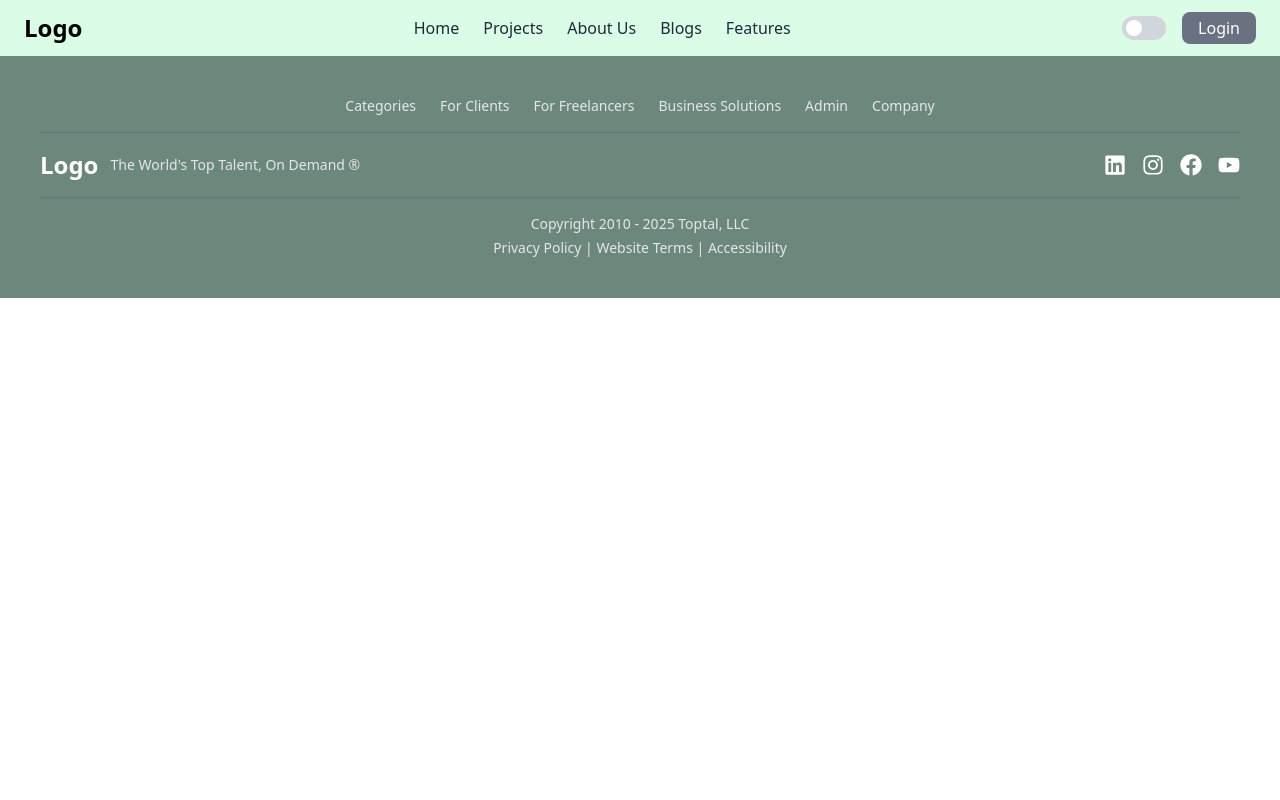
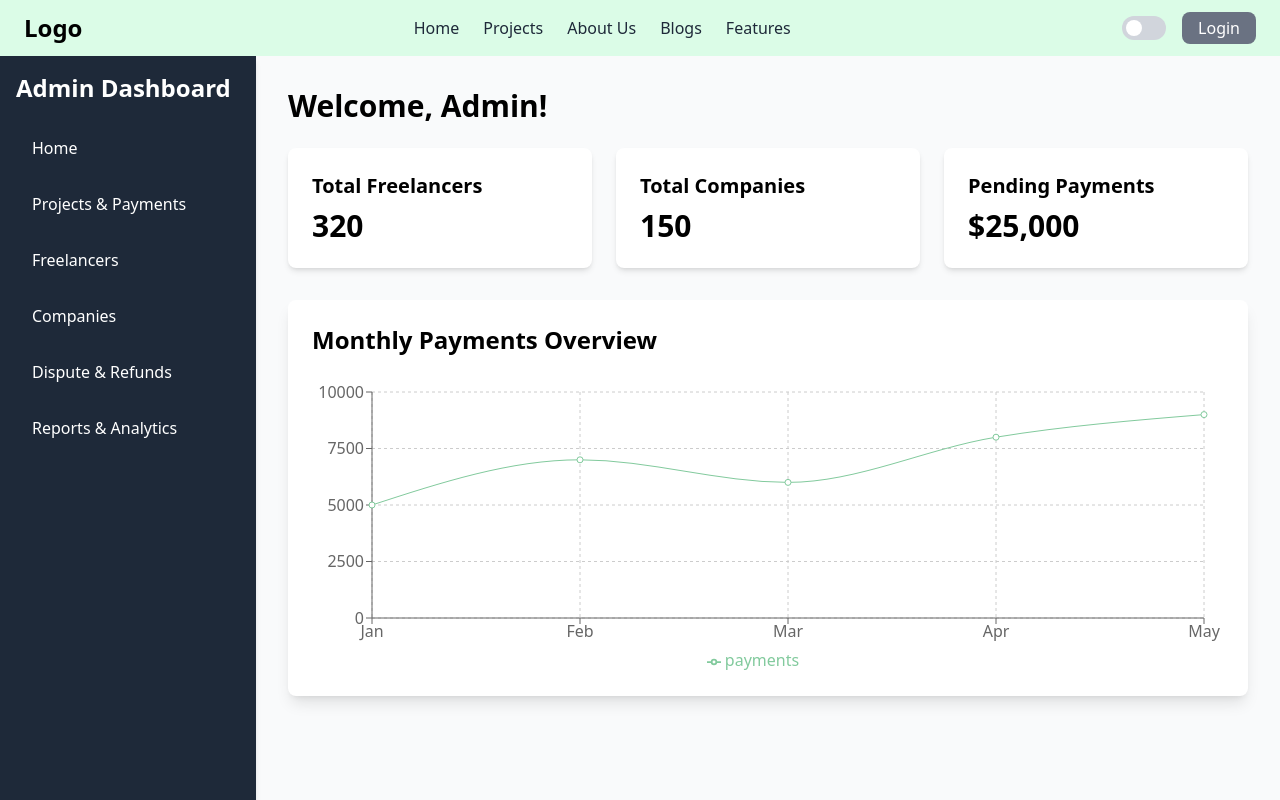
Before and after one commit to Omkrishna-git/freelancingWeb, a React (Vite) app in the folder frontend/: page /admin in a window 1280 px wide. Shown: the top 800 px of the page. Built offline with nearby package versions, Linux system fonts and the light colour scheme.

Commit message:
Admin Dashboard Added

```diff
--- a/frontend/package.json
+++ b/frontend/package.json
@@ -16,6 +16,7 @@
     "react-dom": "^19.0.0",
     "react-icons": "^5.5.0",
     "react-router-dom": "^7.3.0",
+    "recharts": "^2.15.1",
     "vite": "^6.2.2"
   },
   "devDependencies": {
--- a/frontend/src/App.jsx
+++ b/frontend/src/App.jsx
@@ -11,9 +11,11 @@ import AboutUs from "./pages/AboutUs";
 import Projects from "./pages/Projects";
 import LoginPage from "./pages/LoginPage";
 import BlogPage from "./pages/Blog";
-import CompanyRegistration from "./pages/CompanyRegistration"; // ✅ Import this
+import CompanyRegistration from "./pages/CompanyRegistration";
 import WriteBlog from "./pages/WriteBlog"
 import BlogDetailsPage from "./pages/display-blog";
+import AdminDashboard from "./pages/AdminDashboard";
+
 import "./App.css";
 
 function App() {
@@ -42,6 +44,7 @@ function App() {
         <Route path="/write-blog" element={<WriteBlog/>}/>
         <Route path="/company-registration" element={<CompanyRegistration />} />
         <Route path="/blog/:id" element={<BlogDetailsPage />}/>
+        <Route path="/admin" element={<AdminDashboard />} />
       </Routes>
       <Footer />
     </Router>
--- /dev/null
+++ b/frontend/src/components/ui/card/Card.jsx
@@ -0,0 +1,11 @@
+import React from 'react';
+
+const Card = ({ children }) => {
+  return (
+    <div className="bg-white p-4 rounded-lg shadow-md">
+      {children}
+    </div>
+  );
+};
+
+export default Card;
--- /dev/null
+++ b/frontend/src/components/ui/card/CardContent.jsx
@@ -0,0 +1,7 @@
+import React from 'react';
+
+const CardContent = ({ children }) => {
+  return <div className="p-2">{children}</div>;
+};
+
+export default CardContent;
--- /dev/null
+++ b/frontend/src/pages/AdminDashboard.jsx
@@ -0,0 +1,75 @@
+import React from 'react';
+import { Link } from 'react-router-dom';
+import Card from '../components/ui/card/Card';
+import CardContent from '../components/ui/card/CardContent';
+
+import { LineChart, Line, XAxis, YAxis, CartesianGrid, Tooltip, Legend, ResponsiveContainer } from 'recharts';
+
+const sampleChartData = [
+  { month: 'Jan', payments: 5000 },
+  { month: 'Feb', payments: 7000 },
+  { month: 'Mar', payments: 6000 },
+  { month: 'Apr', payments: 8000 },
+  { month: 'May', payments: 9000 },
+];
+
+const AdminDashboard = () => {
+  return (
+    <div className='flex h-screen bg-gray-50'>
+      {/* Sidebar */}
+      <aside className='w-64 bg-gray-800 text-white p-4 shadow-md'>
+        <h2 className='text-2xl font-bold mb-6'>Admin Dashboard</h2>
+        <ul className='space-y-4'>
+          <li><Link to='/dashboard/home' className='block py-2 px-4 rounded hover:bg-green-700'>Home</Link></li>
+          <li><Link to='/dashboard/projects' className='block py-2 px-4 rounded hover:bg-green-700'>Projects & Payments</Link></li>
+          <li><Link to='/dashboard/freelancers' className='block py-2 px-4 rounded hover:bg-green-700'>Freelancers</Link></li>
+          <li><Link to='/dashboard/companies' className='block py-2 px-4 rounded hover:bg-green-700'>Companies</Link></li>
+          <li><Link to='/dashboard/disputes' className='block py-2 px-4 rounded hover:bg-green-700'>Dispute & Refunds</Link></li>
+          <li><Link to='/dashboard/reports' className='block py-2 px-4 rounded hover:bg-green-700'>Reports & Analytics</Link></li>
+        </ul>
+      </aside>
+
+      {/* Main Content */}
+      <main className='flex-1 p-8 overflow-y-auto'>
+        <h1 className='text-3xl font-bold mb-6'>Welcome, Admin!</h1>
+        <div className='grid grid-cols-3 gap-6 mb-8'>
+          <Card>
+            <CardContent>
+              <h3 className='text-xl font-semibold mb-2'>Total Freelancers</h3>
+              <p className='text-3xl font-bold'>320</p>
+            </CardContent>
+          </Card>
+          <Card>
+            <CardContent>
+              <h3 className='text-xl font-semibold mb-2'>Total Companies</h3>
+              <p className='text-3xl font-bold'>150</p>
+            </CardContent>
+          </Card>
+          <Card>
+            <CardContent>
+              <h3 className='text-xl font-semibold mb-2'>Pending Payments</h3>
+              <p className='text-3xl font-bold'>$25,000</p>
+            </CardContent>
+          </Card>
+        </div>
+
+        {/* Payment Analytics Chart */}
+        <div className='bg-white p-6 rounded-lg shadow-lg'>
+          <h2 className='text-2xl font-bold mb-4'>Monthly Payments Overview</h2>
+          <ResponsiveContainer width='100%' height={300}>
+            <LineChart data={sampleChartData} margin={{ top: 20, right: 20, left: 0, bottom: 0 }}>
+              <CartesianGrid strokeDasharray='3 3' />
+              <XAxis dataKey='month' />
+              <YAxis />
+              <Tooltip />
+              <Legend />
+              <Line type='monotone' dataKey='payments' stroke='#82ca9d' />
+            </LineChart>
+          </ResponsiveContainer>
+        </div>
+      </main>
+    </div>
+  );
+};
+
+export default AdminDashboard;
```
Also changed, not shown: 2 other files (tests, documents, lock files or other folders).
